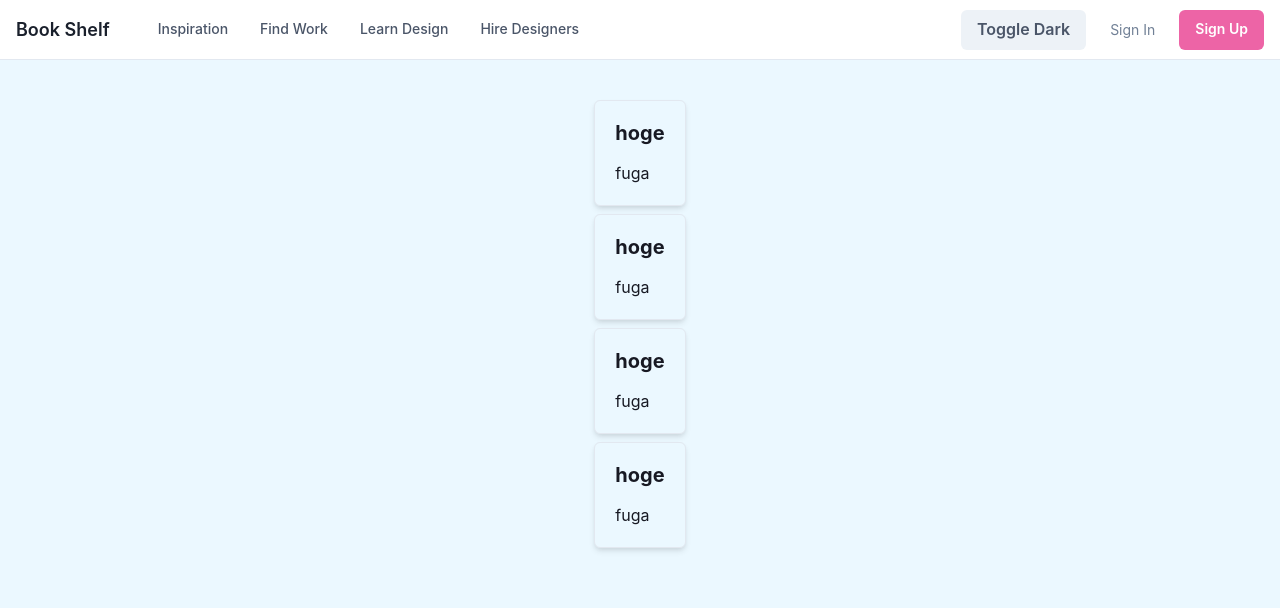
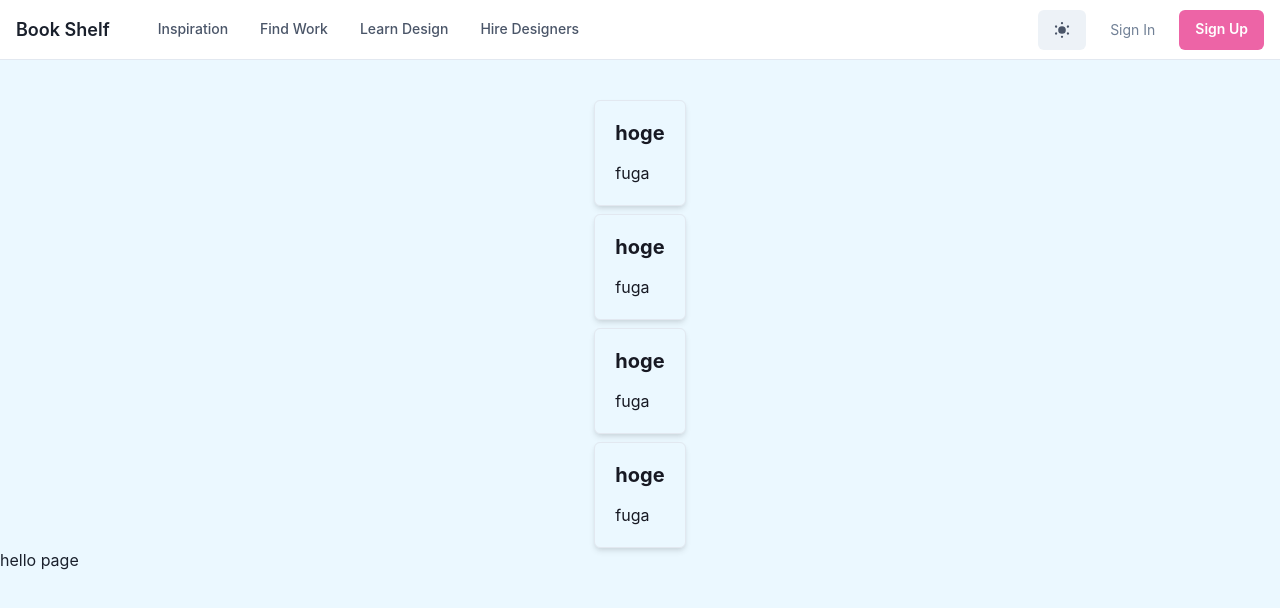
Before and after one commit to no-yan/bookshelf, a Next.js app: page / in a window 1280 px wide. Shown: the top 608 px of the page. Built offline with nearby package versions, Linux system fonts and the light colour scheme.

Commit message:
replace Link to NextLink to prevent reloading

```diff
--- /dev/null
+++ b/components/darkModeSwitcher.tsx
@@ -0,0 +1,81 @@
+import { Button } from '@chakra-ui/button';
+import { useColorMode, useColorModeValue } from '@chakra-ui/color-mode';
+
+export const DarkModeSwitcher = () => {
+    const isDarkMode = useColorModeValue('false', 'true');
+    const { toggleColorMode } = useColorMode();
+    return (
+        <Button onClick={toggleColorMode}>
+            {isDarkMode ? (
+                <svg
+                    width="1em"
+                    height="1em"
+                    viewBox="0 0 24 24"
+                    fill="none"
+                    xmlns="http://www.w3.org/2000/svg"
+                >
+                    <circle
+                        cx="11.9998"
+                        cy="11.9998"
+                        r="5.75375"
+                        fill="currentColor"
+                    />
+                    <g>
+                        <circle
+                            cx="3.08982"
+                            cy="6.85502"
+                            r="1.71143"
+                            transform="rotate(-60 3.08982 6.85502)"
+                            fill="currentColor"
+                        />
+                        <circle
+                            cx="3.0903"
+                            cy="17.1436"
+                            r="1.71143"
+                            transform="rotate(-120 3.0903 17.1436)"
+                            fill="currentColor"
+                        />
+                        <circle
+                            cx="12"
+                            cy="22.2881"
+                            r="1.71143"
+                            fill="currentColor"
+                        />
+                        <circle
+                            cx="20.9101"
+                            cy="17.1436"
+                            r="1.71143"
+                            transform="rotate(-60 20.9101 17.1436)"
+                            fill="currentColor"
+                        />
+                        <circle
+                            cx="20.9101"
+                            cy="6.8555"
+                            r="1.71143"
+                            transform="rotate(-120 20.9101 6.8555)"
+                            fill="currentColor"
+                        />
+                        <circle
+                            cx="12"
+                            cy="1.71143"
+                            r="1.71143"
+                            fill="currentColor"
+                        />
+                    </g>
+                </svg>
+            ) : (
+                <svg
+                    xmlns="http://www.w3.org/2000/svg"
+                    width="1em"
+                    height="1em"
+                    viewBox="0 0 50 50"
+                >
+                    <path
+                        d="M 43.81 29.354 C 43.688 28.958 43.413 28.626 43.046 28.432 C 42.679 28.238 42.251 28.198 41.854 28.321 C 36.161 29.886 30.067 28.272 25.894 24.096 C 21.722 19.92 20.113 13.824 21.683 8.133 C 21.848 7.582 21.697 6.985 21.29 6.578 C 20.884 6.172 20.287 6.022 19.736 6.187 C 10.659 8.728 4.691 17.389 5.55 26.776 C 6.408 36.163 13.847 43.598 23.235 44.451 C 32.622 45.304 41.28 39.332 43.816 30.253 C 43.902 29.96 43.9 29.647 43.81 29.354 Z"
+                        fill="currentColor"
+                    />
+                </svg>
+            )}
+        </Button>
+    );
+};
--- a/components/nabvar.tsx
+++ b/components/nabvar.tsx
@@ -22,6 +22,8 @@ import {
     ChevronDownIcon,
     ChevronRightIcon,
 } from '@chakra-ui/icons';
+import { DarkModeSwitcher } from './darkModeSwitcher';
+import NextLink from 'next/link';
 
 // <Button onClick={toggleColorMode}>
 // Toggle {colorMode === "light" ? "Dark" : "Light"}
@@ -66,6 +68,7 @@ export default function WithSubnavigation() {
                     justify={{ base: 'center', md: 'start' }}
                     verticalAlign={'baseline'}
                 >
+                    <NextLink href="/" passHref>
                         <Text
                             textAlign={useBreakpointValue({
                                 base: 'center',
@@ -76,10 +79,10 @@ export default function WithSubnavigation() {
                             fontSize={'lg'}
                             color={useColorModeValue('gray.800', 'white')}
                             as={Link}
-                        href={'/'}
                         >
                             Book Shelf
                         </Text>
+                    </NextLink>
 
                     <Flex display={{ base: 'none', md: 'flex' }} ml={10}>
                         <DesktopNav />
@@ -92,9 +95,7 @@ export default function WithSubnavigation() {
                     direction={'row'}
                     spacing={6}
                 >
-                    <Button onClick={toggleColorMode}>
-                        Toggle {colorMode === 'light' ? 'Dark' : 'Light'}
-                    </Button>
+                    <DarkModeSwitcher />
                     <Button
                         as={'a'}
                         fontSize={'sm'}
@@ -138,9 +139,14 @@ const DesktopNav = () => {
                 <Box key={navItem.label}>
                     <Popover trigger={'hover'} placement={'bottom-start'}>
                         <PopoverTrigger>
+                            {/* Because PopoverTrigger requires inner top component be focusable,
+                                    NextLink didn't work well.
+                                    By that reason, empty div is here.
+                                */}
+                            <div>
+                                <NextLink href={navItem.href ?? '#'} passHref>
                                     <Link
                                         p={2}
-                                href={navItem.href ?? '#'}
                                         fontSize={'sm'}
                                         fontWeight={500}
                                         color={linkColor}
@@ -151,6 +157,8 @@ const DesktopNav = () => {
                                     >
                                         {navItem.label}
                                     </Link>
+                                </NextLink>
+                            </div>
                         </PopoverTrigger>
 
                         {navItem.children && (
@@ -181,8 +189,8 @@ const DesktopNav = () => {
 
 const DesktopSubNav = ({ label, href, subLabel }: NavItem) => {
     return (
+        <NextLink href={href ?? '#'}>
             <Link
-            href={href}
                 role={'group'}
                 display={'block'}
                 p={2}
@@ -221,6 +229,7 @@ const DesktopSubNav = ({ label, href, subLabel }: NavItem) => {
                     </Flex>
                 </Stack>
             </Link>
+        </NextLink>
     );
 };
 
@@ -245,20 +254,20 @@ const MobileNavItem = ({ label, children, href }: NavItem) => {
         <Stack spacing={4} onClick={children && onToggle}>
             <Flex
                 py={2}
-                as={Link}
-                href={href ?? '#'}
                 justify={'space-between'}
                 align={'center'}
                 _hover={{
                     textDecoration: 'none',
                 }}
             >
+                <NextLink href={href ?? '#'}>
                     <Text
                         fontWeight={600}
                         color={useColorModeValue('gray.600', 'gray.200')}
                     >
                         {label}
                     </Text>
+                </NextLink>
                 {children && (
                     <Icon
                         as={ChevronDownIcon}
@@ -285,9 +294,9 @@ const MobileNavItem = ({ label, children, href }: NavItem) => {
                 >
                     {children &&
                         children.map((child) => (
-                            <Link key={child.label} py={2} href={child.href}>
-                                {child.label}
-                            </Link>
+                            <NextLink href={child.href} key={child.label}>
+                                <Link py={2}>{child.label}</Link>
+                            </NextLink>
                         ))}
                 </Stack>
             </Collapse>
@@ -309,7 +318,7 @@ const NAV_ITEMS: Array<NavItem> = [
             {
                 label: 'Explore Design Work',
                 subLabel: 'Trending Design to inspire you',
-                href: '/goto',
+                href: '/hello',
             },
             {
                 label: 'New & Noteworthy',
@@ -339,6 +348,6 @@ const NAV_ITEMS: Array<NavItem> = [
     },
     {
         label: 'Hire Designers',
-        href: '#',
+        href: 'hello',
     },
 ];
--- a/pages/_app.tsx
+++ b/pages/_app.tsx
@@ -7,14 +7,16 @@ import { Global, css } from '@emotion/react';
 function MyApp({ Component, pageProps }: AppProps) {
     return (
         <>
+            {/*
+              * カラーモード変更時にtransitionを加えたいが、これをすると
             <Global
                 styles={css`
                     * {
                         transition: background 0.3s, color 0.3s;
                     }
                 `}
-            />
-            <ChakraProvider resetCSS theme={theme}>
+            /> */}
+            <ChakraProvider theme={theme}>
                 <Component {...pageProps} />
             </ChakraProvider>
         </>
--- /dev/null
+++ b/pages/hello.tsx
@@ -0,0 +1,5 @@
+const Hello = () => {
+    return <div>hello</div>;
+};
+
+export default Hello;
--- a/pages/index.tsx
+++ b/pages/index.tsx
@@ -13,6 +13,7 @@ import {
 import type { NextPage } from 'next';
 import Head from 'next/head';
 import Image from 'next/image';
+import Link from 'next/link';
 import CallToActionWithAnnotation from '../components/example';
 import WithSubnavigation from '../components/nabvar';
 
@@ -62,6 +63,9 @@ const Home: NextPage = () => {
                         <Feature title={'hoge'} desc="fuga" />
                         <Feature title={'hoge'} desc="fuga" />
                     </VStack>
+                    <Link href="/hello">
+                        <a>hello page</a>
+                    </Link>
                 </main>
             </Box>
         </Flex>
--- /dev/null
+++ b/styles/global.css
@@ -0,0 +1,3 @@
+body{
+    transition:all 5s
+}
```
Lines whose indentation alone changed are shown as unchanged.
